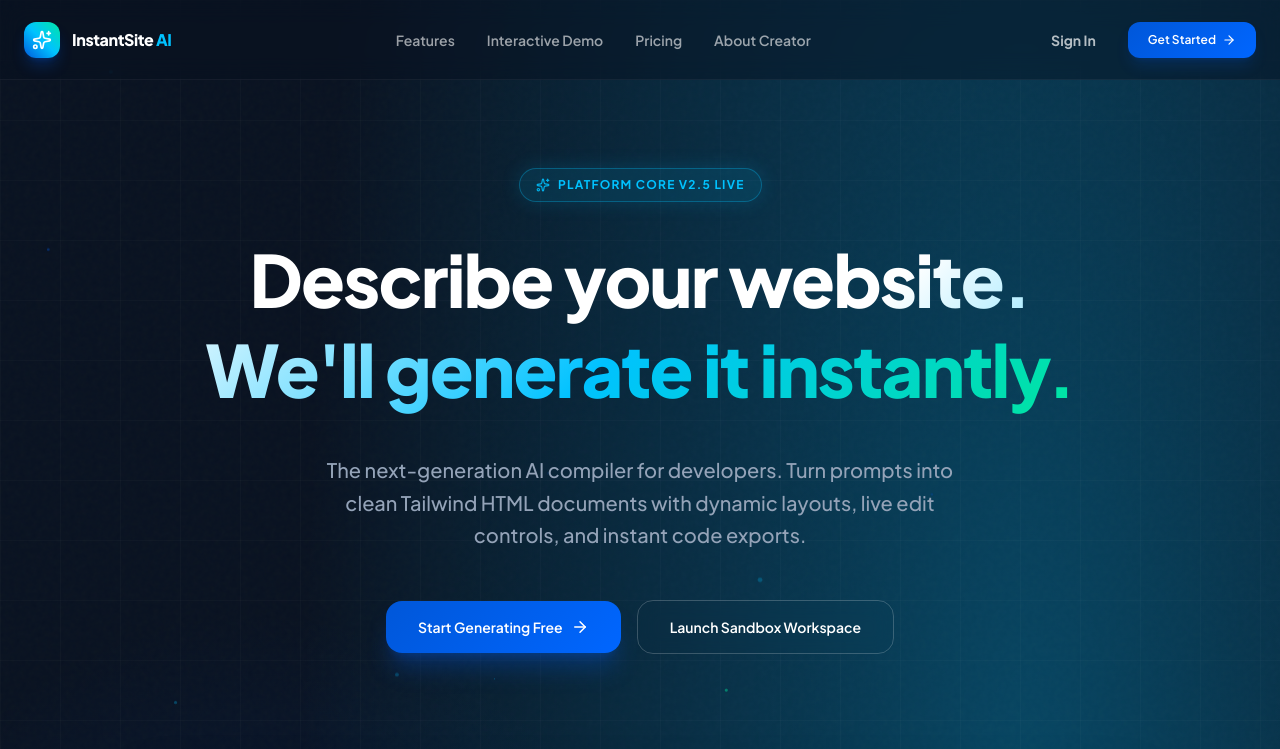
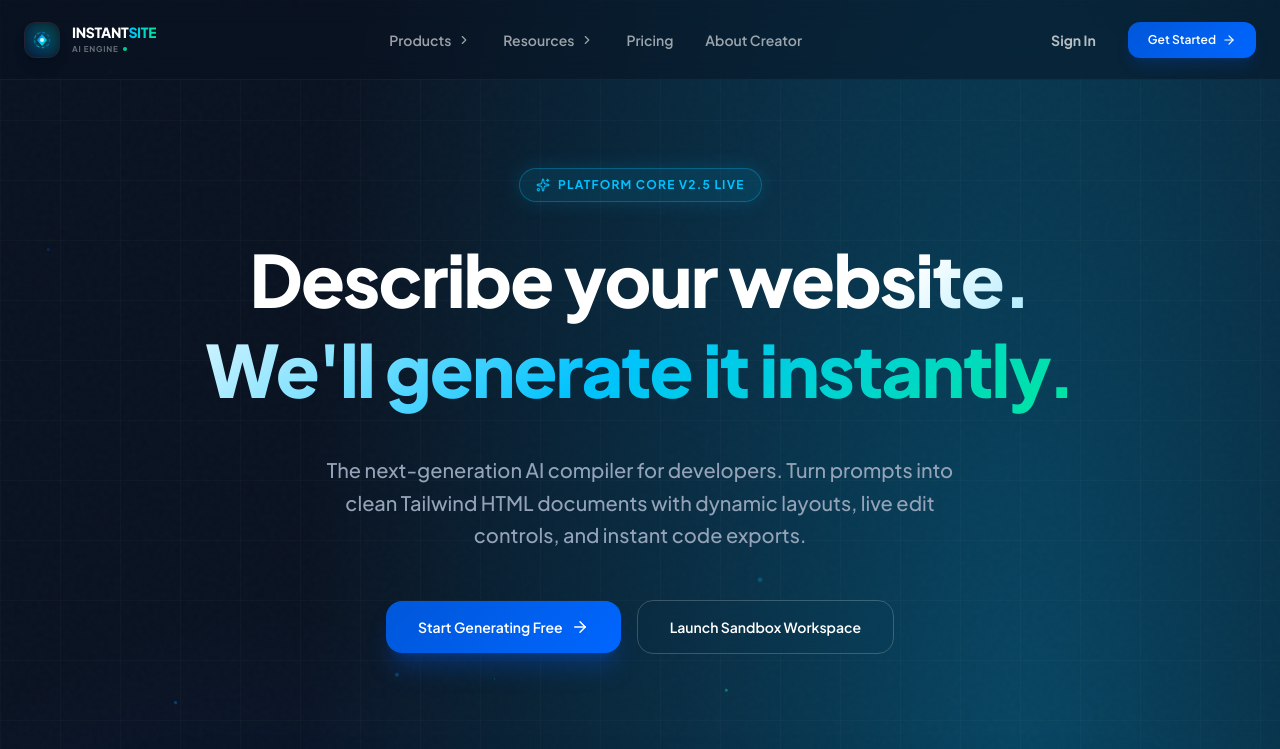
Before and after one commit to sabledattatray/InstantSite-AI, a React (Vite) app: page / in a window 1280 px wide. Shown: the top 749 px of the page. Built offline with nearby package versions, Linux system fonts and the light colour scheme.

Commit message:
design: implement animated vector LogoIcon branding and frosted hover mega menu system in landing header

```diff
--- a/src/App.tsx
+++ b/src/App.tsx
@@ -130,6 +130,26 @@ function ParticleField() {
   }, []);
 
   return <canvas ref={canvasRef} className="absolute inset-0 w-full h-full pointer-events-none z-0" />;
+}
+
+function LogoIcon({ className = "w-6 h-6" }: { className?: string }) {
+  return (
+    <svg className={className} viewBox="0 0 100 100" fill="none" xmlns="http://www.w3.org/2000/svg">
+      <defs>
+        <linearGradient id="logoGrad" x1="0%" y1="0%" x2="100%" y2="100%">
+          <stop offset="0%" stopColor="#0057D9" />
+          <stop offset="50%" stopColor="#00C2FF" />
+          <stop offset="100%" stopColor="#00E5A0" />
+        </linearGradient>
+      </defs>
+      {/* Outer Orbit Ring */}
+      <circle cx="50" cy="50" r="38" stroke="url(#logoGrad)" strokeWidth="4" strokeDasharray="16 10" className="animate-spin" style={{ animationDuration: '20s', transformOrigin: 'center' }} />
+      {/* Inner Diamonds */}
+      <path d="M50 20 L75 50 L50 80 L25 50 Z" fill="url(#logoGrad)" />
+      {/* Core glowing orb */}
+      <circle cx="50" cy="50" r="10" fill="#FFFFFF" className="animate-pulse" />
+    </svg>
+  );
 }
 
 export default function App() {
@@ -539,13 +559,17 @@ Generate a stunning, ultra-premium, and fully responsive website for: "${clean}"
       {!isFullscreen && (
       <aside className="w-[72px] lg:w-64 flex-shrink-0 bg-[#0F172A]/40 backdrop-blur-3xl border-r border-white/[0.06] flex flex-col transition-all duration-300 relative z-20 shadow-2xl">
         <div className="h-20 flex items-center px-6 border-b border-white/[0.06] shrink-0 gap-3">
-          <div className="w-9 h-9 rounded-xl bg-gradient-to-tr from-[#0057D9] via-[#00C2FF] to-[#00E5A0] flex items-center justify-center shadow-lg shadow-[#0057D9]/30 shrink-0 relative overflow-hidden group">
-            <div className="absolute inset-0 bg-white/20 translate-y-full group-hover:translate-y-0 transition-transform duration-300"></div>
-            <Sparkles className="w-5 h-5 text-white" />
+          <div className="w-9 h-9 rounded-xl bg-[#090D1A] border border-white/10 flex items-center justify-center shadow-lg relative overflow-hidden shrink-0 group">
+            <div className="absolute -inset-0.5 bg-gradient-to-tr from-[#0057D9] via-[#00C2FF] to-[#00E5A0] rounded-xl blur opacity-30 group-hover:opacity-60 transition duration-300"></div>
+            <div className="relative z-10 w-5 h-5 flex items-center justify-center">
+              <LogoIcon className="w-full h-full" />
+            </div>
           </div>
-          <div className="flex flex-col overflow-hidden">
-            <span className="font-extrabold text-base tracking-tight text-white leading-none">InstantSite <span className="text-[#00C2FF]">AI</span></span>
-            <span className="text-[9px] text-[#64748B] font-semibold tracking-wider uppercase mt-1.5 flex items-center gap-1">
+          <div className="flex flex-col overflow-hidden text-left">
+            <span className="font-black text-sm tracking-tight text-white leading-none uppercase">
+              Instant<span className="bg-gradient-to-r from-[#00C2FF] to-[#00E5A0] bg-clip-text text-transparent">Site</span>
+            </span>
+            <span className="text-[9px] text-[#64748B] font-semibold tracking-wider uppercase mt-1 flex items-center gap-1">
               <span className="w-1.5 h-1.5 rounded-full bg-[#00E5A0] animate-pulse"></span>
               Core v2.5
             </span>
@@ -1818,6 +1842,7 @@ interface LandingPageProps {
 function LandingPage({ onStart, onStartWorkspace, onLogin, onAbout }: LandingPageProps) {
   const [emailSub, setEmailSub] = useState("");
   const [isSubbed, setIsSubbed] = useState(false);
+  const [activeMenu, setActiveMenu] = useState<'products' | 'resources' | null>(null);
 
   // Interactive Mockup States
   const [mockLayout, setMockLayout] = useState<'saas' | 'portfolio' | 'store'>('saas');
@@ -1911,19 +1936,116 @@ function LandingPage({ onStart, onStartWorkspace, onLogin, onAbout }: LandingPag
       <ParticleField />
 
       {/* Header Navigation */}
-      <header className="fixed top-0 left-0 right-0 h-20 bg-[#081120]/45 backdrop-blur-md border-b border-white/[0.05] z-50 transition-all">
-        <div className="max-w-7xl mx-auto px-6 h-full flex items-center justify-between">
-          <div className="flex items-center gap-3 cursor-pointer" onClick={() => window.scrollTo({ top: 0, behavior: 'smooth' })}>
-            <div className="w-9 h-9 rounded-xl bg-gradient-to-tr from-[#0057D9] via-[#00C2FF] to-[#00E5A0] flex items-center justify-center shadow-lg shadow-[#0057D9]/30 overflow-hidden relative group">
-              <div className="absolute inset-0 bg-white/20 translate-y-full group-hover:translate-y-0 transition-transform duration-300"></div>
-              <Sparkles className="w-5 h-5 text-white" />
+      <header className="fixed top-0 left-0 right-0 h-20 bg-[#081120]/45 backdrop-blur-md border-b border-white/[0.05] z-50 transition-all select-none">
+        <div className="max-w-7xl mx-auto px-6 h-full flex items-center justify-between relative">
+          <div className="flex items-center gap-3 cursor-pointer group" onClick={() => window.scrollTo({ top: 0, behavior: 'smooth' })}>
+            <div className="w-9 h-9 rounded-xl bg-[#090D1A] border border-white/10 flex items-center justify-center shadow-lg relative overflow-hidden shrink-0">
+              <div className="absolute -inset-0.5 bg-gradient-to-tr from-[#0057D9] via-[#00C2FF] to-[#00E5A0] rounded-xl blur opacity-30 group-hover:opacity-60 transition duration-300"></div>
+              <div className="relative z-10 w-5 h-5 flex items-center justify-center">
+                <LogoIcon className="w-full h-full" />
+              </div>
             </div>
-            <span className="font-extrabold text-base tracking-tight text-white leading-none">InstantSite <span className="text-[#00C2FF]">AI</span></span>
+            <div className="flex flex-col text-left">
+              <span className="font-black text-sm tracking-tight text-white leading-none uppercase">
+                Instant<span className="bg-gradient-to-r from-[#00C2FF] to-[#00E5A0] bg-clip-text text-transparent">Site</span>
+              </span>
+              <span className="text-[8px] text-white/40 font-bold uppercase tracking-widest mt-1 flex items-center gap-1">
+                AI Engine <span className="w-1 h-1 rounded-full bg-[#00E5A0] animate-pulse"></span>
+              </span>
+            </div>
           </div>
 
-          <nav className="hidden md:flex items-center gap-8">
-            <a href="#features" className="text-sm font-semibold text-white/60 hover:text-white transition-colors">Features</a>
-            <a href="#demo" className="text-sm font-semibold text-white/60 hover:text-white transition-colors">Interactive Demo</a>
+          <nav className="hidden md:flex items-center gap-8 h-full">
+            {/* Products (Mega Menu Trigger) */}
+            <div
+              className="relative h-full flex items-center"
+              onMouseEnter={() => setActiveMenu('products')}
+              onMouseLeave={() => setActiveMenu(null)}
+            >
+              <button className="text-sm font-semibold text-white/60 hover:text-white transition-colors cursor-pointer flex items-center gap-1.5 focus:outline-none bg-transparent border-none">
+                <span>Products</span>
+                <ChevronRight className={`w-3.5 h-3.5 transition-transform duration-200 ${activeMenu === 'products' ? 'rotate-90 text-[#00C2FF]' : 'rotate-0'}`} />
+              </button>
+
+              {/* Mega Menu Dropdown */}
+              {activeMenu === 'products' && (
+                <div className="absolute top-[65px] left-1/2 -translate-x-1/2 w-[580px] bg-[#0E1629]/95 backdrop-blur-2xl border border-white/[0.08] p-6 rounded-3xl shadow-2xl animate-scale-in z-50 grid grid-cols-3 gap-6">
+                  {/* Left columns (links) */}
+                  <div className="col-span-2 grid grid-cols-2 gap-4 text-left">
+                    <div className="space-y-4">
+                      <span className="text-[9px] font-black text-white/30 uppercase tracking-widest block">Core Engine</span>
+                      <a href="#demo" onClick={() => setActiveMenu(null)} className="flex items-start gap-2.5 group/item hover:bg-white/[0.02] p-2 rounded-xl transition-all border border-transparent hover:border-white/[0.04]">
+                        <Zap className="w-4 h-4 text-[#00C2FF] mt-0.5" />
+                        <div>
+                          <span className="text-xs font-bold text-white block group-hover/item:text-[#00C2FF] transition-colors">JIT Compiler</span>
+                          <span className="text-[10px] text-white/40 block mt-0.5">Real-time style compiling.</span>
+                        </div>
+                      </a>
+                      <a href="#features" onClick={() => setActiveMenu(null)} className="flex items-start gap-2.5 group/item hover:bg-white/[0.02] p-2 rounded-xl transition-all border border-transparent hover:border-white/[0.04]">
+                        <Code2 className="w-4 h-4 text-[#00E5A0] mt-0.5" />
+                        <div>
+                          <span className="text-xs font-bold text-white block group-hover/item:text-[#00E5A0] transition-colors">Monaco Editor</span>
+                          <span className="text-[10px] text-white/40 block mt-0.5">Adjust raw code dynamically.</span>
+                        </div>
+                      </a>
+                    </div>
+                    <div className="space-y-4">
+                      <span className="text-[9px] font-black text-white/30 uppercase tracking-widest block">Pipelines</span>
+                      <a href="#features" onClick={() => setActiveMenu(null)} className="flex items-start gap-2.5 group/item hover:bg-white/[0.02] p-2 rounded-xl transition-all border border-transparent hover:border-white/[0.04]">
+                        <Globe className="w-4 h-4 text-rose-400 mt-0.5" />
+                        <div>
+                          <span className="text-xs font-bold text-white block group-hover/item:text-rose-400 transition-colors">Webhook Sync</span>
+                          <span className="text-[10px] text-white/40 block mt-0.5">Instant online deployments.</span>
+                        </div>
+                      </a>
+                      <a href="#features" onClick={() => setActiveMenu(null)} className="flex items-start gap-2.5 group/item hover:bg-white/[0.02] p-2 rounded-xl transition-all border border-transparent hover:border-white/[0.04]">
+                        <Sparkles className="w-4 h-4 text-[#00C2FF] mt-0.5" />
+                        <div>
+                          <span className="text-xs font-bold text-white block group-hover/item:text-[#00C2FF] transition-colors">AI Suggestions</span>
+                          <span className="text-[10px] text-white/40 block mt-0.5">Intelligent design parameters.</span>
+                        </div>
+                      </a>
+                    </div>
+                  </div>
+                  {/* Right column (highlight card) */}
+                  <div className="bg-gradient-to-b from-[#0057D9]/10 to-[#00C2FF]/5 border border-[#00C2FF]/10 p-4 rounded-2xl flex flex-col justify-between text-left">
+                    <div className="space-y-2">
+                      <div className="flex items-center gap-1.5">
+                        <span className="w-1.5 h-1.5 rounded-full bg-[#00E5A0] animate-pulse"></span>
+                        <span className="text-[9px] font-bold text-[#00E5A0] uppercase tracking-wider">New Release</span>
+                      </div>
+                      <h4 className="font-extrabold text-xs text-white">Interactive Sandbox</h4>
+                      <p className="text-[10px] text-white/50 leading-relaxed">Watch JIT wireframe compilation live with editable DOM components.</p>
+                    </div>
+                    <button onClick={onStartWorkspace} className="w-full mt-3 py-2 bg-gradient-to-r from-[#0057D9] to-[#00C2FF] text-white font-extrabold text-[9px] uppercase rounded-xl shadow-md hover:from-[#0066FF] hover:to-[#00D2FF] transition-all cursor-pointer">
+                      Launch Sandbox
+                    </button>
+                  </div>
+                </div>
+              )}
+            </div>
+
+            {/* Resources (Dropdown Trigger) */}
+            <div
+              className="relative h-full flex items-center"
+              onMouseEnter={() => setActiveMenu('resources')}
+              onMouseLeave={() => setActiveMenu(null)}
+            >
+              <button className="text-sm font-semibold text-white/60 hover:text-white transition-colors cursor-pointer flex items-center gap-1.5 focus:outline-none bg-transparent border-none">
+                <span>Resources</span>
+                <ChevronRight className={`w-3.5 h-3.5 transition-transform duration-200 ${activeMenu === 'resources' ? 'rotate-90 text-[#00C2FF]' : 'rotate-0'}`} />
+              </button>
+
+              {/* Dropdown Menu */}
+              {activeMenu === 'resources' && (
+                <div className="absolute top-[65px] left-1/2 -translate-x-1/2 w-48 bg-[#0E1629]/95 backdrop-blur-2xl border border-white/[0.08] p-3 rounded-2xl shadow-2xl animate-scale-in z-50 flex flex-col gap-1 text-left">
+                  <a href="#demo" onClick={() => setActiveMenu(null)} className="py-2 px-3 hover:bg-white/[0.03] rounded-xl text-xs text-white/70 hover:text-white transition-colors font-medium">Layout Templates</a>
+                  <a href="#features" onClick={() => setActiveMenu(null)} className="py-2 px-3 hover:bg-white/[0.03] rounded-xl text-xs text-white/70 hover:text-white transition-colors font-medium">Platform Docs</a>
+                  <a href="#pricing" onClick={() => setActiveMenu(null)} className="py-2 px-3 hover:bg-white/[0.03] rounded-xl text-xs text-white/70 hover:text-white transition-colors font-medium">Pricing Plans</a>
+                </div>
+              )}
+            </div>
+
             <a href="#pricing" className="text-sm font-semibold text-white/60 hover:text-white transition-colors">Pricing</a>
             <button onClick={onAbout} className="text-sm font-semibold text-white/60 hover:text-white transition-colors cursor-pointer bg-transparent border-none focus:outline-none">About Creator</button>
           </nav>
@@ -2532,11 +2654,21 @@ function LandingPage({ onStart, onStartWorkspace, onLogin, onAbout }: LandingPag
           <div className="max-w-7xl mx-auto px-6 text-left relative z-10">
             <div className="grid grid-cols-1 md:grid-cols-4 gap-8 mb-8">
               <div className="space-y-4">
-                <div className="flex items-center gap-3">
-                  <div className="w-8 h-8 rounded-lg bg-gradient-to-tr from-[#0057D9] to-[#00C2FF] flex items-center justify-center shrink-0">
-                    <Sparkles className="w-4 h-4 text-white" />
-                  </div>
-                  <span className="font-extrabold text-sm text-white">InstantSite AI</span>
+                <div className="flex items-center gap-3 group">
+                  <div className="w-9 h-9 rounded-xl bg-[#090D1A] border border-white/10 flex items-center justify-center shadow-lg relative overflow-hidden shrink-0">
+                    <div className="absolute -inset-0.5 bg-gradient-to-tr from-[#0057D9] via-[#00C2FF] to-[#00E5A0] rounded-xl blur opacity-30 group-hover:opacity-60 transition duration-300"></div>
+                    <div className="relative z-10 w-5 h-5 flex items-center justify-center">
+                      <LogoIcon className="w-full h-full" />
+                    </div>
+                  </div>
+                  <div className="flex flex-col text-left">
+                    <span className="font-black text-sm tracking-tight text-white leading-none uppercase">
+                      Instant<span className="bg-gradient-to-r from-[#00C2FF] to-[#00E5A0] bg-clip-text text-transparent">Site</span>
+                    </span>
+                    <span className="text-[8px] text-white/40 font-bold uppercase tracking-widest mt-1 flex items-center gap-1">
+                      AI Engine <span className="w-1 h-1 rounded-full bg-[#00E5A0] animate-pulse"></span>
+                    </span>
+                  </div>
                 </div>
                 <p className="text-xs text-white/50 leading-relaxed">Award-winning instant code compiler translating text directives into responsive site interfaces.</p>
               </div>
```
